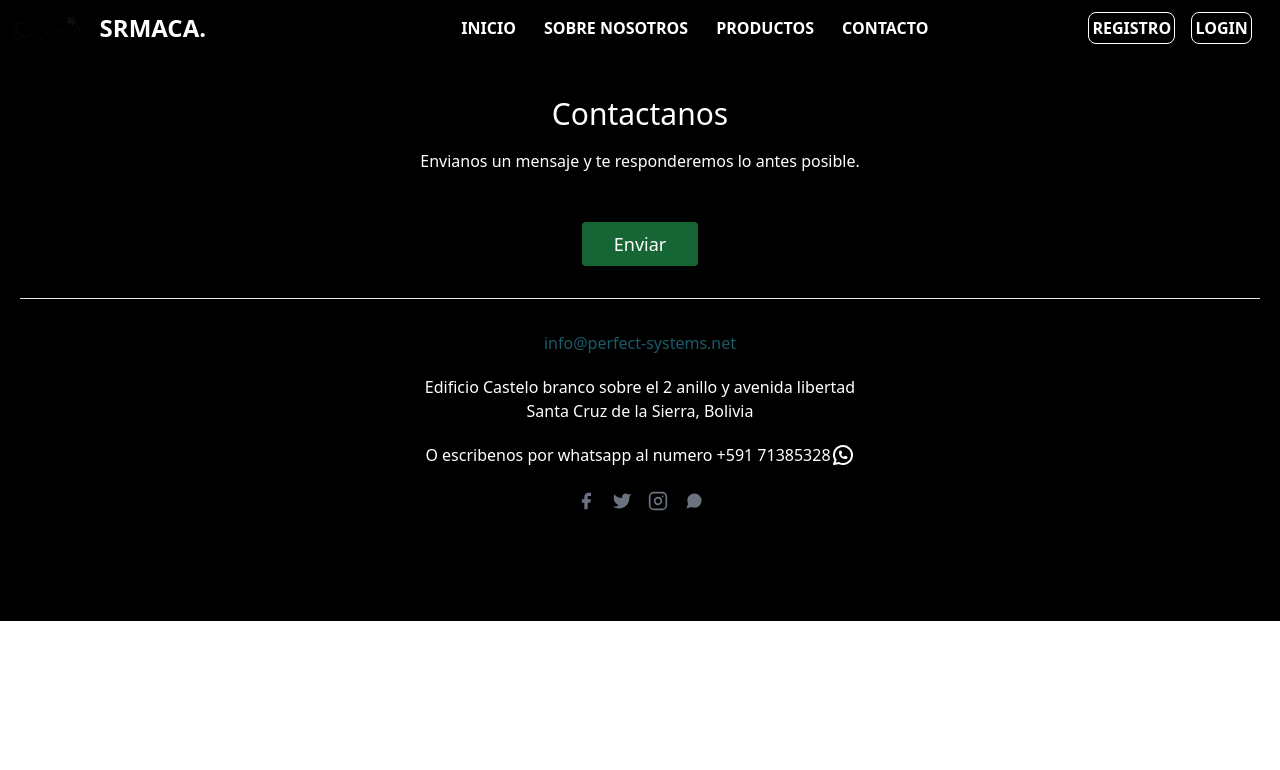
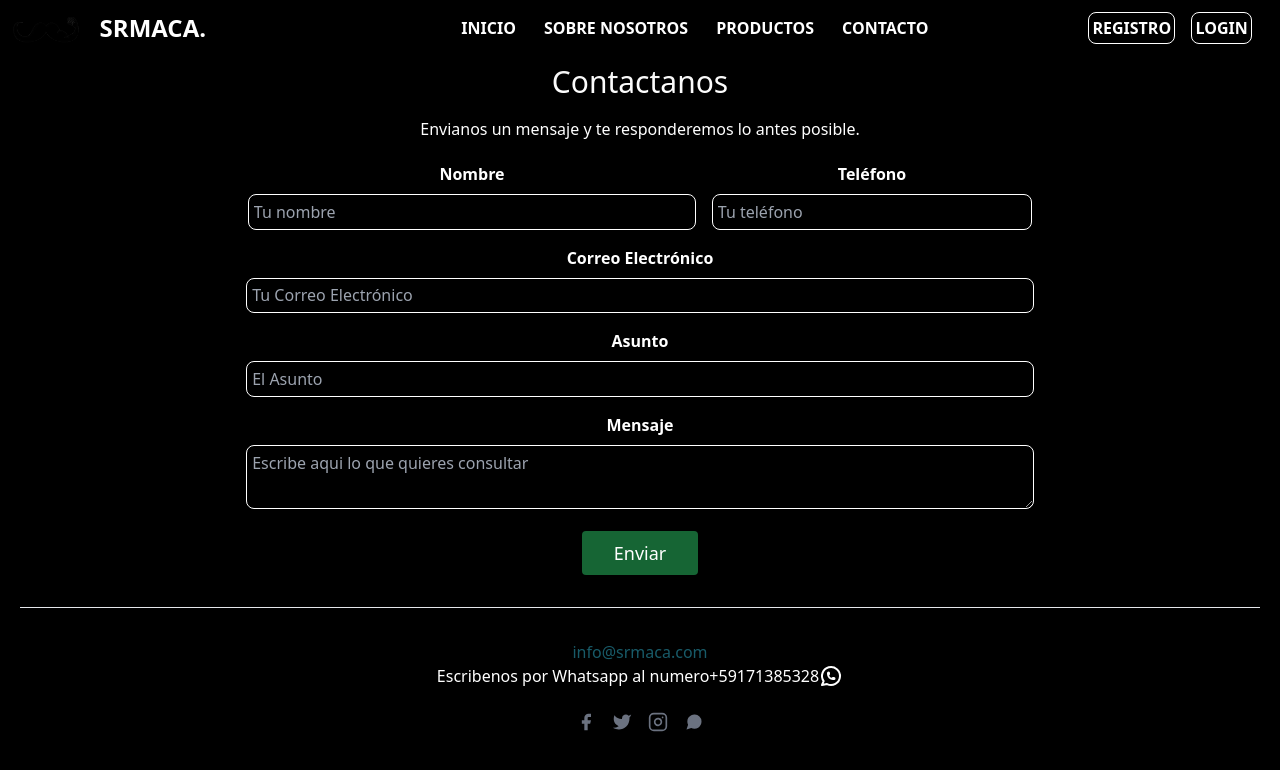
Before and after one commit to awa-hc/srmaca, a React (Create React App) app in the folder app/: page /contact in a window 1280 px wide. Shown: the top 770 px of the page. Built offline with nearby package versions, Linux system fonts and the light colour scheme.

Commit message:
finish about and contact

```diff
--- a/app/src/pages/AboutPage.jsx
+++ b/app/src/pages/AboutPage.jsx
@@ -5,14 +5,14 @@ function About() {
   return (
     <section className="bg-gradient-to-br from-[#526C63] via-[#185B69] to-[#7A6121] flex justify-center items-center min-h-screen overflow-hidden">
 
-      <div className="flex flex-col md:flex-row text-center items-center justify-center h-full w-3/4 [&>h1]:py-3 px-5 py-24 mx-auto">
+      <div className="flex flex-col md:flex-row text-center items-center justify-center h-full md:w-full [&>h1]:py-3 px-5 py-16 mx-auto">
 
         <div className="md:w-1/2 md:mr-4">
           <h1 className="text-4xl font-bold text-white">Sobre Nosotros</h1>
 
           <div className="border-2 border-white p-2 rounded-md text-center w-full md:w-full mx-auto">
             <p className="text-white">
-              {"Señor Maca es una marca..."}
+              {"Señor Maca es una marca boliviana dedicada a la producción y venta de vitaminas y suplementos. Nos enorgullece ofrecer productos 100% naturales y orgánicos, diseñados para potenciar y regular tus hormonas, mejorando así tu calidad de vida. Creemos firmemente en el poder de los productos naturales y en su capacidad para hacer una diferencia positiva en la vida de las personas. Estamos comprometidos con la excelencia y la satisfacción del cliente, y trabajamos incansablemente para garantizar que cada producto que vendemos cumpla con nuestros altos estándares."}
             </p>
           </div>
 
@@ -20,9 +20,8 @@ function About() {
 
         <div className="md:w-1/2 md:ml-4">
           <h1 className="text-4xl font-bold text-white">Estamos Ubicados en</h1>
-
           <iframe
-            src="https://www.google.com/maps/..."
+            src="https://www.google.com/maps/embed?pb=!1m18!1m12!1m3!1d643.9512801544053!2d-63.18368604457507!3d-17.77093131737336!2m3!1f0!2f0!3f0!3m2!1i1024!2i768!4f13.1!3m3!1m2!1s0x93f1e7ea9d44dbfd%3A0xd4b1a0d517017ac2!2sSe%C3%B1or%20Maca!5e0!3m2!1ses-419!2sbo!4v1708963744371!5m2!1ses-419!2sbo"
             width="500"
             height="300"
             style={{border:0}}
@@ -30,7 +29,6 @@ function About() {
             loading="lazy"
             referrerPolicy="no-referrer-when-downgrade"
           />
-
           <a
             target="_blank"
             href="https://maps.app.goo.gl/YndWgLVjCvJNV2me6?g_st=iw"
--- a/app/src/pages/ContactPage.jsx
+++ b/app/src/pages/ContactPage.jsx
@@ -36,8 +36,8 @@ function Contact() {
 
   return (
     <div className="bg-black text-white">
-      <div className="container px-5 py-24 mx-auto">
-        <div className="flex flex-col text-center w-full mb-12">
+      <div className="container px-5 py-16 mx-auto">
+        <div className="flex flex-col text-center w-full mb-5">
           <h1 className="sm:text-3xl text-2xl font-medium title-font mb-4">
             Contactanos
           </h1>
@@ -48,6 +48,114 @@ function Contact() {
 
         <form onSubmit={handleSubmit}>
           {/* Form fields */}
+          <div className='flex gap-4 text-center justify-center'>
+          {/* Nombre */}
+          <div className="mb-4" style={{width: '35vw'}}>
+              <label
+                className="block text-white font-bold mb-2"
+                htmlFor="name"
+              >
+                Nombre
+              </label>
+              <input
+                className="rounded w-full py-2 px-3 text-white focus:outline-none focus:shadow-outline bg-transparent"
+                id="name"
+                type="text"
+                placeholder="Tu nombre"
+                style={{
+                  border: "0.1em solid white",
+                  padding: "0.3rem 0.3rem",
+                  borderRadius: "0.5rem",
+                }}
+              />
+            </div>
+            {/* Telefono */}
+            <div className="mb-4" style={{width: '25vw'}}>
+              <label
+                className="block text-white font-bold mb-2"
+                htmlFor="phone"
+              >
+                Teléfono
+              </label>
+              <input
+                className="rounded w-full py-2 px-3 text-white focus:outline-none focus:shadow-outline bg-transparent"
+                id="phone"
+                type="text"
+                placeholder="Tu teléfono"
+                style={{
+                  border: "0.1em solid white",
+                  padding: "0.3rem 0.3rem",
+                  borderRadius: "0.5rem",
+                }}
+              />
+            </div>
+            </div>
+            {/* Correo Electronico */}
+            <div className="flex text-center justify-center">
+            <div className="mb-4" style={{width: '61.5vw'}}>
+              <label
+                className="block text-white font-bold mb-2"
+                htmlFor="Correo"
+              >
+                Correo Electrónico
+              </label>
+              <input
+                className="rounded w-full py-2 px-3 text-white focus:outline-none focus:shadow-outline bg-transparent"
+                id="email"
+                type="text"
+                placeholder="Tu Correo Electrónico"
+                style={{
+                  border: "0.1em solid white",
+                  padding: "0.3rem 0.3rem",
+                  borderRadius: "0.5rem",
+                }}
+              />
+            </div>
+            </div>
+            {/* Asunto */}
+            <div className="flex text-center justify-center">
+            <div className="mb-4" style={{width: '61.5vw'}}>
+              <label
+                className="block text-white font-bold mb-2"
+                htmlFor="Correo"
+              >
+                Asunto
+              </label>
+              <input
+                className="rounded w-full py-2 px-3 text-white focus:outline-none focus:shadow-outline bg-transparent"
+                id="subject"
+                type="text"
+                placeholder="El Asunto"
+                style={{
+                  border: "0.1em solid white",
+                  padding: "0.3rem 0.3rem",
+                  borderRadius: "0.5rem",
+                }}
+              />
+            </div>
+            </div>
+            {/* Mensaje */}
+            <div className="flex text-center justify-center">
+            <div className="mb-4" style={{width: '61.5vw'}}>
+              <label
+                className="block text-white font-bold mb-2"
+                htmlFor="Mensaje"
+              >
+                Mensaje
+              </label>
+              <textarea
+                className="rounded w-full py-2 px-3 text-white focus:outline-none focus:shadow-outline bg-transparent min-h-16 max-h-52"
+                id="message"
+                type="text"
+                placeholder="Escribe aqui lo que quieres consultar"
+                style={{
+                  border: "0.1em solid white",
+                  padding: "0.3rem 0.3rem",
+                  borderRadius: "0.5rem",
+                }}
+              />
+            </div>
+            </div>
 
           <button
             type="submit"
@@ -56,43 +164,39 @@ function Contact() {
           </button>
         </form>
 
-        <div class="p-2 w-full pt-8 mt-8 border-t border-gray-200 text-center">
-          <a class="text-[#185B69]">info@perfect-systems.net</a>
-          <p class="leading-normal my-5">
-            Edificio Castelo branco sobre el 2 anillo y avenida libertad
-            <br />Santa Cruz de la Sierra, Bolivia
-          </p>
+        <div className="p-2 w-full pt-8 mt-8 border-t border-gray-200 text-center">
+          <a className="text-[#185B69] hover:text-cyan-500" href="mailto:info@srmaca.com">info@srmaca.com</a>
           <a
-            class="text-[#18B69] flex items-center justify-center"
-            href="https://wa.link/g4wyjl"
-            >O escribenos por whatsapp al numero +591 71385328
+            className="text-[#18B69] flex items-center justify-center"
+            >Escribenos por Whatsapp al numero
+            <a className='text-[#18B69] hover:text-cyan-500' href="https://wa.link/g4wyjl" target="_blank">
+              +59171385328</a>
             <svg
               xmlns="http://www.w3.org/2000/svg"
-              class="icon icon-tabler icon-tabler-brand-whatsapp"
+              className="icon icon-tabler icon-tabler-brand-whatsapp"
               width="24"
               height="24"
               viewBox="0 0 24 24"
-              stroke-width="2"
+              strokeWidth="2"
               stroke="currentColor"
               fill="none"
-              stroke-linecap="round"
-              stroke-linejoin="round"
+              strokeLinecap="round"
+              strokeLinejoin="round"
               ><path stroke="none" d="M0 0h24v24H0z" fill="none"></path><path
                 d="M3 21l1.65 -3.8a9 9 0 1 1 3.4 2.9l-5.05 .9"></path><path
                 d="M9 10a.5 .5 0 0 0 1 0v-1a.5 .5 0 0 0 -1 0v1a5 5 0 0 0 5 5h1a.5 .5 0 0 0 0 -1h-1a.5 .5 0 0 0 0 1"
-              ></path></svg
-            >
+              ></path></svg>
           </a>
 
           <br />
-          <span class="inline-flex">
-            <a class="text-gray-500">
+          <span className="inline-flex">
+            <a className="text-gray-500">
               <svg
                 fill="currentColor"
-                stroke-linecap="round"
-                stroke-linejoin="round"
-                stroke-width="2"
-                class="w-5 h-5"
+                strokeLinecap="round"
+                strokeLinejoin="round"
+                strokeWidth="2"
+                className="w-5 h-5"
                 viewBox="0 0 24 24"
               >
                 <path
@@ -100,13 +204,13 @@ function Contact() {
                 ></path>
               </svg>
             </a>
-            <a class="ml-4 text-gray-500">
+            <a className="ml-4 text-gray-500">
               <svg
                 fill="currentColor"
-                stroke-linecap="round"
-                stroke-linejoin="round"
-                stroke-width="2"
-                class="w-5 h-5"
+                strokeLinecap="round"
+                strokeLinejoin="round"
+                strokeWidth="2"
+                className="w-5 h-5"
                 viewBox="0 0 24 24"
               >
                 <path
@@ -114,14 +218,14 @@ function Contact() {
                 ></path>
               </svg>
             </a>
-            <a class="ml-4 text-gray-500">
+            <a className="ml-4 text-gray-500">
               <svg
                 fill="none"
                 stroke="currentColor"
-                stroke-linecap="round"
-                stroke-linejoin="round"
-                stroke-width="2"
-                class="w-5 h-5"
+                strokeLinecap="round"
+                strokeLinejoin="round"
+                strokeWidth="2"
+                className="w-5 h-5"
                 viewBox="0 0 24 24"
               >
                 <rect width="20" height="20" x="2" y="2" rx="5" ry="5"></rect>
@@ -130,13 +234,13 @@ function Contact() {
                 ></path>
               </svg>
             </a>
-            <a class="ml-4 text-gray-500">
+            <a className="ml-4 text-gray-500">
               <svg
                 fill="currentColor"
-                stroke-linecap="round"
-                stroke-linejoin="round"
-                stroke-width="2"
-                class="w-5 h-5"
+                strokeLinecap="round"
+                strokeLinejoin="round"
+                strokeWidth="2"
+                className="w-5 h-5"
                 viewBox="0 0 24 24"
               >
                 <path
```
